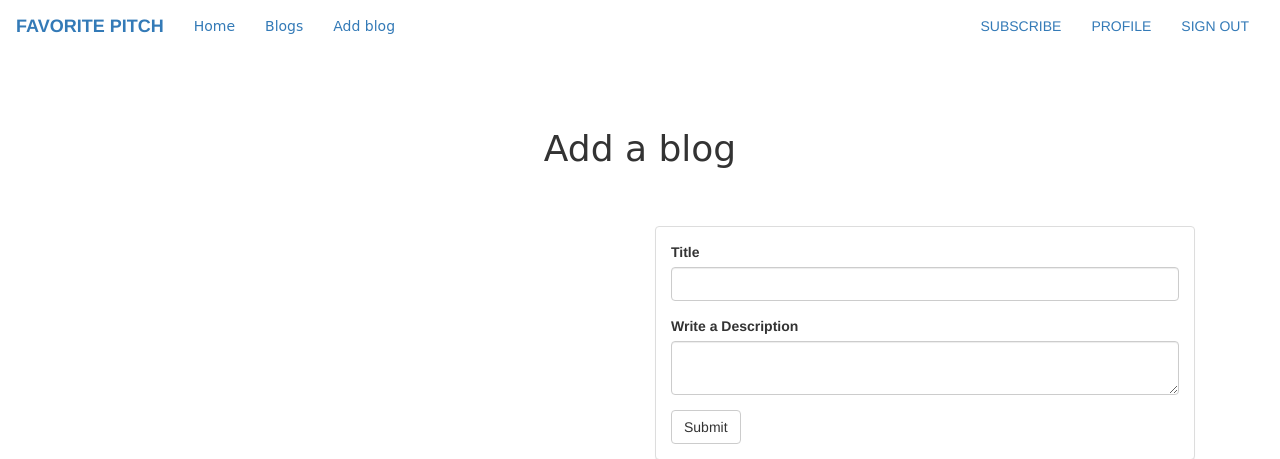
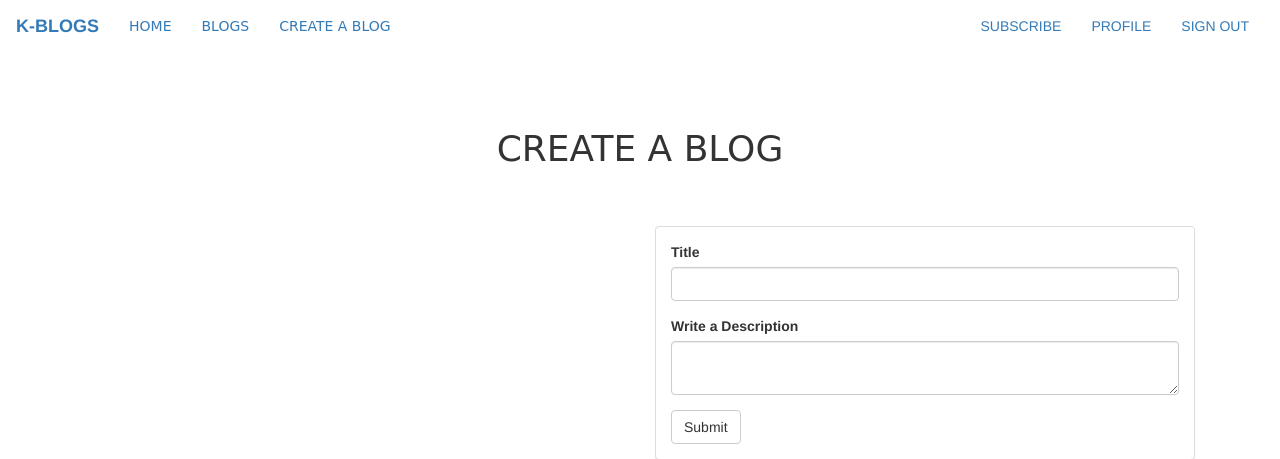
Before and after one commit to Kerrykogei24/K-BLOGS, a Flask app: page /blog/new in a window 1280 px wide. Shown: the top 459 px of the page. Run offline with Flask 2, Linux system fonts and the light colour scheme; the visitor is signed in with stand-in values (Sample User, id 1); data comes from the database, SQL or seed files in the repository; data that the repository does not hold is empty; some libraries are stand-ins or nearby versions.

Commit message:
styling index

```diff
--- a/app/templates/blogs.html
+++ b/app/templates/blogs.html
@@ -4,7 +4,7 @@
 
 
 <div class='container'>
-    <h1 style="margin: 5%; text-align: center; font-family: 'Lobster', cursive;">Add a blog</h1>
+    <h1 style="margin: 5%; text-align: center; font-family: 'Lobster', cursive;">CREATE A BLOG</h1>
     <div class="col-md-6">
     </div>
     <div class="col-md-6">
--- a/app/templates/index.html
+++ b/app/templates/index.html
@@ -4,10 +4,10 @@
     <div class="col-md-8">
         <div>
             <h2 style="font-size: 80px; font-family: 'Lobster', cursive;  padding-top: 40px; text-align: center;">
-                Welcome to Blog Website</h2>
+                Welcome to K-Blogs Website</h2>
             <br><br>
 
-            <p>{{blogQuote.quote}}</p>
+            <p class="text-center">{{blogQuote.quote}}</p>
 
             <p class="text-center"><b>~ {{blogQuote.author}} ~</b> </p>
 
--- a/app/templates/navbar.html
+++ b/app/templates/navbar.html
@@ -7,18 +7,18 @@
                     <span class="icon-bar "></span>
                     <span class="icon-bar "></span>
                 </button>
-            <a href="/ " class="navbar-brand "><Strong>FAVORITE PITCH</Strong></a>
+            <a href="/ " class="navbar-brand "><Strong>K-BLOGS</Strong></a>
         </div>
         <div class="navbar-collapse collapse ">
             <ul class="nav navbar-nav">
                 <li class="nav-item">
-                    <a href="{{url_for('main.index')}}" class="nav-link"><span style="font-family: 'Lobster', cursive;">Home</span> </a>
+                    <a href="{{url_for('main.index')}}" class="nav-link"><span style="font-family: 'Lobster', cursive;">HOME</span> </a>
                 </li>
                 <li class="nav-item">
-                    <a href="{{url_for('main.theblog')}}" class="nav-link"><span style="font-family: 'Lobster', cursive;">Blogs</span></a>
+                    <a href="{{url_for('main.theblog')}}" class="nav-link"><span style="font-family: 'Lobster', cursive;">BLOGS</span></a>
                 </li>
                 <li class="nav-item">
-                    <a href="{{url_for('main.blogs')}}" class="nav-link"><span style="font-family: 'Lobster', cursive;">Add blog</span></a>
+                    <a href="{{url_for('main.blogs')}}" class="nav-link"><span style="font-family: 'Lobster', cursive;">CREATE A BLOG</span></a>
                 </li>
 
 
```
Also changed, not shown: app/templates/subscribe.html (+13 -6 lines).
